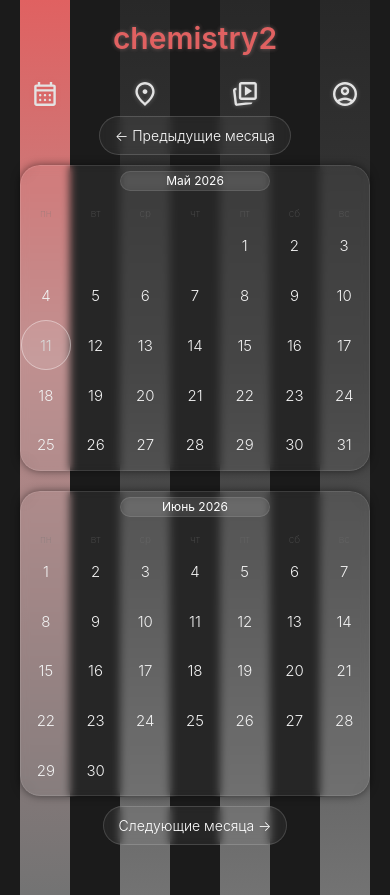
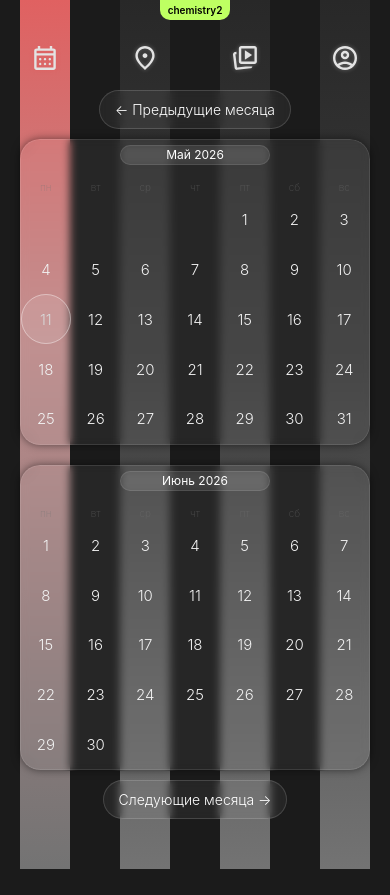
Before and after one commit to sayces/chemistry2, a Next.js app: page /calendar in a window 390 px wide. After the commit the page ends 869 px from the top, so only its background shows below. Built offline with nearby package versions, Linux system fonts and the light colour scheme; a web font is replaced by a local one.

Commit message:
figured out the header

```diff
--- a/src/shared/components/header/Header.module.scss
+++ b/src/shared/components/header/Header.module.scss
@@ -1,28 +1,45 @@
 @use "@/shared/styles/theme" as *;
+@use "@/shared/styles/variables" as *;
 
 .header {
   position: relative;
+  min-height: auto;
+  pointer-events: auto;
+  margin: 0 0 1rem 0;
+  align-items: center;
+  flex-direction: column;
   width: 100%;
-  min-height: 10rem;
-  z-index: 10;
-  pointer-events: none;
-  margin: 0;
-  padding: 2rem 0 0 0;
-  > * {
-    pointer-events: auto;
+  display: flex;
+  justify-content: center;
+
+  @media (min-width: $breakpoint-768) {
+    align-items: baseline;
+    display: grid;
+    grid-template-columns: 1fr auto 1fr;
+    /* Side columns won't affect center placement */
+
+    & > *:first-child {
+      justify-self: end; /* or end, depending on your layout */
+    }
+
+    & > *:last-child {
+      justify-self: start; /* logo to the right */
+    }
   }
 }
 
 .logo {
-  width: fit-content;
-  position: relative;
-  left: 50%;
-  top: 0;
-  transform: translate(-50%);
+  min-width: 0;
+  overflow: hidden;
 
   @media (min-width: $breakpoint-768) {
-    left: 1rem;
-    top: 1rem;
-    transform: translate(0);
+    line-height: auto;
+    padding: 0 1rem 0 0;
+    display: block;
+    margin: 0 0 0 auto;
+
+    h1 {
+      font-size: clamp(1rem, 4vw, 3rem);
+    }
   }
 }
--- a/src/shared/components/header/Header.tsx
+++ b/src/shared/components/header/Header.tsx
@@ -3,12 +3,28 @@
 import Navigation from "./navigation/Navigation";
 import Logo from "./logo/Logo";
 import styles from "./Header.module.scss";
+import { usePathname } from "next/navigation";
+import HomeButton from "./homeButton/HomeButton";
+import { usePlatformStore } from "@/entities/store/usePlatformStore";
 
 const Header = () => {
+  const { isMobile } = usePlatformStore();
+
+  const pathname = usePathname();
+  const isHomePage = pathname === "/";
+
+  const showLogo = isHomePage || !isMobile;
+
   return (
     <header className={styles.header}>
-      <Logo className={styles.logo}/>
+      {/* 1-я колонка — всегда существует */}
+      <div>{showLogo ? <Logo className={styles.logo} /> : <HomeButton />}</div>
+
+      {/* 2-я колонка — всегда по центру */}
       <Navigation />
+
+      {/* 3-я колонка — пустой placeholder */}
+      <div />
     </header>
   );
 };
--- /dev/null
+++ b/src/shared/components/header/homeButton/HomeButton.module.scss
@@ -0,0 +1,17 @@
+@use "@/shared/styles/theme.scss" as *;
+
+.homeButton {
+  background: $color-green-be;
+  width: 7rem;
+  height: 2rem;
+  border-radius: 0 0 10px 10px;
+  display: flex;
+  justify-content: center;
+  align-items: center;
+  color: #000;
+  margin: 0;
+}
+
+.link {
+  text-decoration: none;
+}
--- /dev/null
+++ b/src/shared/components/header/homeButton/HomeButton.tsx
@@ -0,0 +1,13 @@
+import Link from "@/shared/components/ui-kit/link/Link";
+import styles from "./HomeButton.module.scss";
+import Typography from "../../ui-kit/typography/Typography";
+
+const HomeButton = () => {
+  return (
+    <Link href="/" className={styles.link}>
+      <Typography size="14" className={styles.homeButton}>chemistry2</Typography>
+    </Link>
+  );
+}
+
+export default HomeButton;
--- a/src/shared/components/header/navigation/Navigation.module.scss
+++ b/src/shared/components/header/navigation/Navigation.module.scss
@@ -1,22 +1,16 @@
 @use "@/shared/styles/theme" as *;
 
 .nav {
-  position: sticky;
+  position: relative;
   display: flex;
   justify-content: center;
   align-items: end;
   list-style: none;
   gap: var(--column-unit);
-  width: 100%;
-  bottom: 2rem;
-  top: 2rem;
-  z-index: -10;
+  width: fit-content;
 
   @media (min-width: $breakpoint-768) {
-    bottom: 100%;
-    left: 50%;
-    top: 2rem;
-    transform: translate(0);
+
   }
 
 }
--- a/src/shared/components/interactiveColumns/Columns.module.scss
+++ b/src/shared/components/interactiveColumns/Columns.module.scss
@@ -7,7 +7,6 @@
   z-index: 0;
   width: 100%;
   height: 100%;
-
   display: flex;
   justify-content: center;
   align-items: stretch;
@@ -19,7 +18,7 @@
   align-items: stretch;
   justify-content: center;
   width: 100%;
-   max-width: calc(var(--column-unit) * var(--columns-count) * 2 - var(--column-unit));
+  max-width: calc(var(--column-unit) * var(--columns-count) * 2 - var(--column-unit));
   gap: $column-unit;
   min-height: 100%;
 }
--- a/src/shared/styles/_base.scss
+++ b/src/shared/styles/_base.scss
@@ -121,16 +121,6 @@ table {
   border-spacing: 0;
 }
 
-@media (prefers-reduced-motion: reduce) {
-  *,
-  *::before,
-  *::after {
-    animation-duration: 0.01ms !important;
-    animation-iteration-count: 1 !important;
-    transition-duration: 0.01ms !important;
-  }
-}
-
 :focus-visible {
   outline: 2px solid $color-green-be;
   outline-offset: 2px;
```
Also changed, not shown: src/widgets/bookingFlow/ui/index.ts (added).
